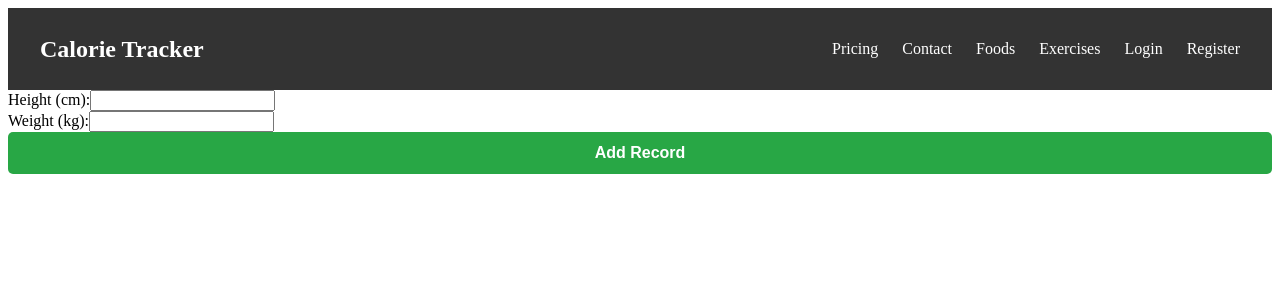
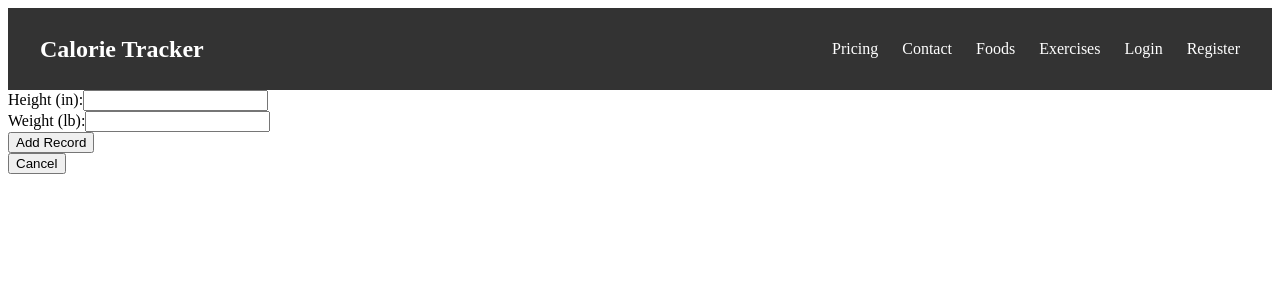
Before and after one commit to Will-Java-FS/Team5-Project1-SarahAnatoli-StephenBecker-BolaGhaly-MichaelNugent, a React (Vite) app in the folder frontend/: page /bmirecords in a window 1280 px wide. Both pictures are taken after a click on the button "Add New Record". Shown: the top 300 px of the page. Built offline with nearby package versions, Linux system fonts and the light colour scheme; no server answers.

Commit message:
made bmi more accurate and inches and pounds

```diff
--- a/frontend/src/pages/AddBMI.tsx
+++ b/frontend/src/pages/AddBMI.tsx
@@ -74,7 +74,7 @@ export default function AddBMI() {
       <form onSubmit={handleSubmit}>
         <div>
           <label>
-            Height (cm):
+            Height (in):
             <input
               type="text"
               name="height"
@@ -86,7 +86,7 @@ export default function AddBMI() {
         </div>
         <div>
           <label>
-            Weight (kg):
+            Weight (lb):
             <input
               type="text"
               name="weight"
@@ -96,8 +96,9 @@ export default function AddBMI() {
             />
           </label>
         </div>
-        <button type="submit">Add Record</button>
+        <button >Add Record</button>
       </form>
+      <button  onClick={()=>navigate("/bmirecords")}>Cancel</button>
       </>
   );
 }
--- a/frontend/src/pages/BMIList.tsx
+++ b/frontend/src/pages/BMIList.tsx
@@ -67,8 +67,8 @@ export default function BMIList(){
           <h2>User BMI Records</h2>
             {userBMI ? userBMI.map((userBMI, id) => (
               <div key={id}>
-                <p><strong>Height:</strong> {userBMI.height} cm</p>
-                <p><strong>Weight:</strong> {userBMI.weight} kg</p>
+                <p><strong>Height:</strong> {userBMI.height} in</p>
+                <p><strong>Weight:</strong> {userBMI.weight} lb</p>
                 <p><strong>BMI Value:</strong> {userBMI.bmiValue}</p>
                 <p><strong>Recorded At:</strong> {new Date(userBMI.recordedAt).toLocaleString()}</p>
                 <button onClick={() => handleDelete(userBMI)}>Delete</button>
```
Also changed, not shown: 1 other file (tests, documents, lock files or other folders).
